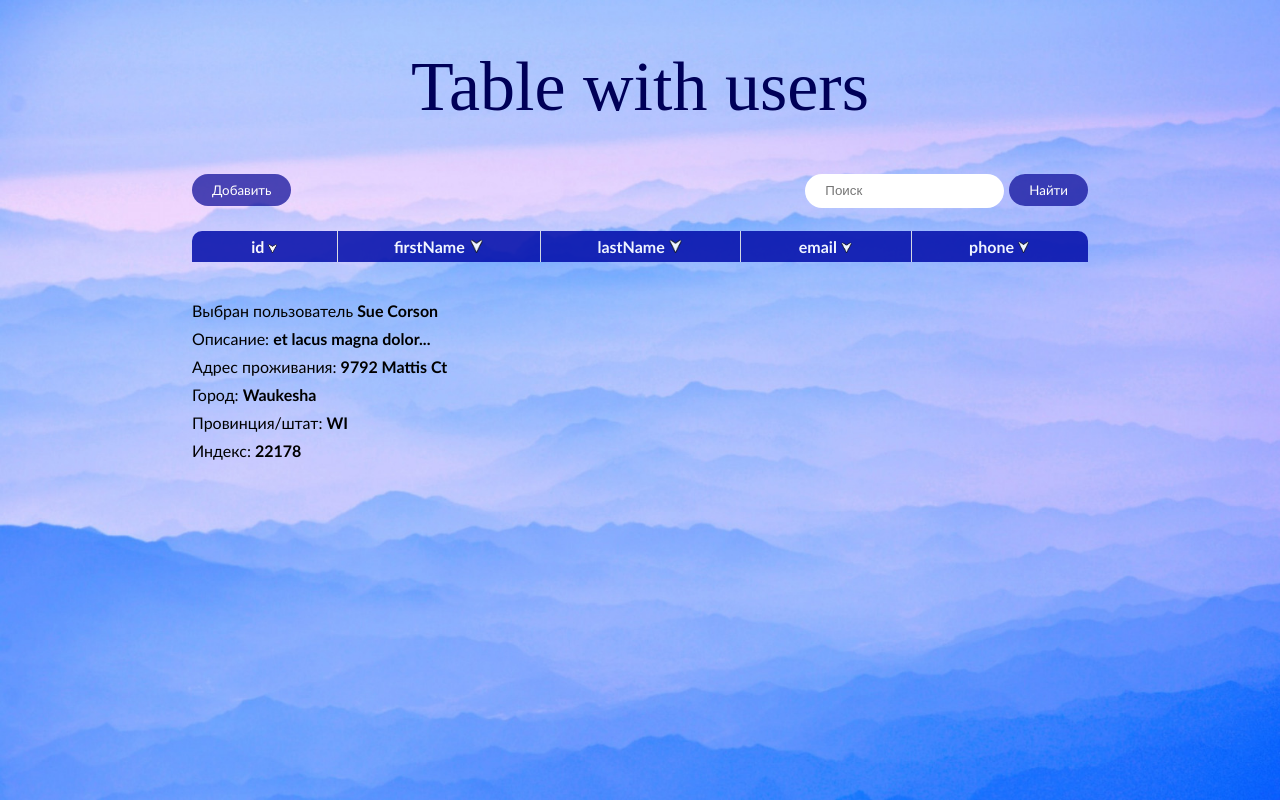
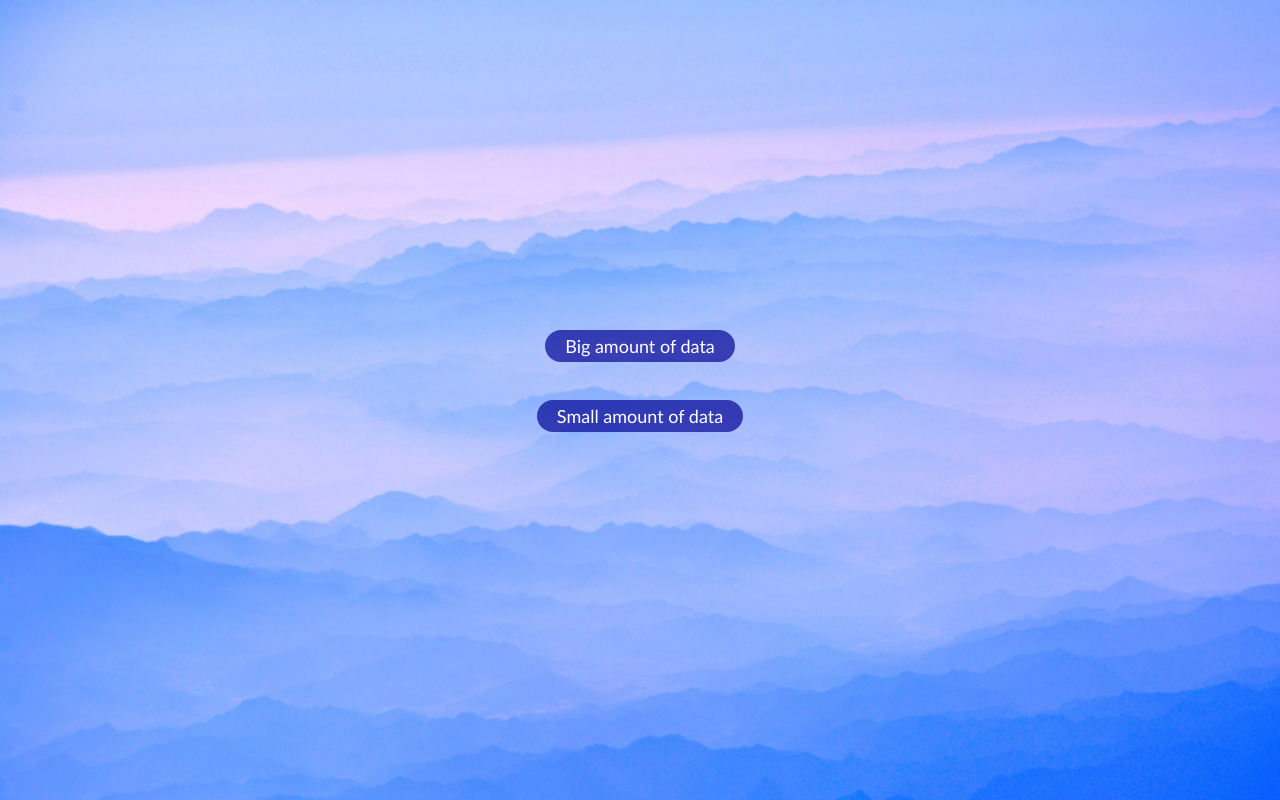
Before and after one commit to elinaa21/test-task, a React app: page / in a window 1280 px wide. Built offline with nearby package versions, Linux system fonts and the light colour scheme; no server answers.

Commit message:
added choice of data

```diff
--- a/src/components/App/App.jsx
+++ b/src/components/App/App.jsx
@@ -1,9 +1,13 @@
 import React from 'react';
+import { connect } from 'react-redux';
+import PropTypes from 'prop-types';
 
+import store from '../../redux/store'
 import Table from '../Table/Table.jsx'
 import About from '../About/About.jsx';
 import Search from '../Search/Search.jsx';
 import AddField from '../AddField/AddField.jsx';
+import ChooseAmount from '../ChooseAmount/ChooseAmount.jsx';
 
 import './App.scss';
 
@@ -27,6 +31,8 @@ class App extends React.Component {
 
     render() {
         return (
+            !this.props.data || !this.props.data.length ?
+            <ChooseAmount /> :
             <div className='main'>
                 <h1>Table with users</h1>
                 <div className='options'>
@@ -41,4 +47,13 @@ class App extends React.Component {
     }
 }
 
-export default App;
+
+App.propTypes = {
+    data: PropTypes.array
+};
+
+const mapStateToProps = (state) => ({
+    data: state.table.data,
+});
+
+export default connect(mapStateToProps)(App);
--- /dev/null
+++ b/src/components/ChooseAmount/ChooseAmount.jsx
@@ -0,0 +1,46 @@
+import React from 'react';
+import { connect } from 'react-redux';
+import PropTypes from 'prop-types';
+
+import App from '../App/App.jsx'
+import { setData } from '../../redux/actions';
+
+import './ChooseAmount.scss';
+
+const ChooseAmount = (props) => {
+
+    const smallDataURL = 'http://www.filltext.com/?rows=32&id=%7Bnumber%7C1000%7D&firstName=%7BfirstName%7D&lastName=%7BlastName%7D&email=%7Bemail%7D&phone=%7Bphone%7C(xxx)xxx-xx-xx%7D&address=%7BaddressObject%7D&description=%7Blorem%7C32%7D';
+    const bigDataURL = 'http://www.filltext.com/?rows=1000&id=%7Bnumber%7C1000%7D&firstName=%7BfirstName%7D&delay=3&lastName=%7BlastName%7D&email=%7Bemail%7D&phone=%7Bphone%7C(xxx)xxx-xx-xx%7D&address=%7BaddressObject%7D&description=%7Blorem%7C32%7D'
+
+    const handleClick = (dataURL) => {
+        fetch(dataURL)
+            .then(res => res.json())
+            .then(res => {
+                props.setData(res);
+                console.log(props.data);
+            });
+    }
+
+    return (
+        props.data.length ? <App /> :
+        <div className='chooseAmount'>
+            <button className='chooseAmount__button' onClick={() => handleClick(bigDataURL)}>Big amount of data</button>
+            <button className='chooseAmount__button' onClick={() => handleClick(smallDataURL)}>Small amount of data</button>
+        </div>
+    )
+}
+
+ChooseAmount.propTypes = {
+    data: PropTypes.array,
+    setData: PropTypes.func
+};
+
+const mapStateToProps = (state) => ({
+    data: state.table.data,
+});
+
+const mapDispatchToProps = (dispatch) => ({
+    setData: (data) => dispatch(setData(data))
+});
+
+export default connect(mapStateToProps, mapDispatchToProps)(ChooseAmount);
--- /dev/null
+++ b/src/components/ChooseAmount/ChooseAmount.scss
@@ -0,0 +1,32 @@
+.chooseAmount {
+    width: 100%;
+    display: flex;
+    flex-direction: column;
+    align-items: center;
+    justify-content: center;
+    position: absolute;
+    top: 0;
+    right: 0;
+    left: 0;
+    bottom: 0;
+    overflow: scroll;
+    background: {
+        image: url(../../img/backround.jpg);
+        repeat: no-repeat;
+        attachment: fixed;
+        size: cover;
+    }
+
+    &__button {
+        font-family: Gill Sans, sans-serif;
+        font-size: large;
+        padding: 5px 20px;
+        border: none;
+        border-radius: 20px;
+        cursor: pointer;
+        color: white;
+        background-color: rgba(0, 0, 146, 0.685);
+        outline: none;
+        margin-bottom: 3%;
+    }
+}
--- a/src/components/Table/Table.jsx
+++ b/src/components/Table/Table.jsx
@@ -6,14 +6,11 @@ import arrowDown from '../../img/down.png';
 
 import './Table.scss';
 
-const smallDataURL = 'http://www.filltext.com/?rows=32&id=%7Bnumber%7C1000%7D&firstName=%7BfirstName%7D&lastName=%7BlastName%7D&email=%7Bemail%7D&phone=%7Bphone%7C(xxx)xxx-xx-xx%7D&address=%7BaddressObject%7D&description=%7Blorem%7C32%7D';
-
-const getUsers = () => {
-    const tableBody = document.getElementById('tableBody');
-    fetch(smallDataURL)
-        .then(res => res.json())
-        .then(res => {
-            res.forEach(user => {
+class Table extends React.Component {
+    addUsers = () => {
+        const tableBody = document.getElementById('tableBody');
+        const users20 = this.props.data.slice(0, 20);
+            users20.forEach(user => {
                 const tr = document.createElement('tr');
 
                 const tdId = tr.appendChild(document.createElement('td'));
@@ -33,12 +30,10 @@ const getUsers = () => {
 
                 tableBody.appendChild(tr);
             });
-        });
-}
+    }
 
-class Table extends React.Component {
     componentDidMount() {
-        getUsers();
+        this.addUsers();
     }
 
     render() {
@@ -76,17 +71,11 @@ class Table extends React.Component {
 }
 
 Table.propTypes = {
-    amountOfData: PropTypes.string,
     data: PropTypes.array
 };
 
 const mapStateToProps = (state) => ({
-    amountOfData: state.table.amountOfData,
     data: state.table.data,
 });
 
-// const mapDispatchToProps = (dispatch) => ({
-//     setData: (data)
-// });
-
 export default connect(mapStateToProps)(Table);
--- a/src/redux/actions.js
+++ b/src/redux/actions.js
@@ -4,8 +4,3 @@ export const setData = (data) => ({
     type: actionTypes.SET_DATA,
     payload: { data }
 });
-
-export const setAmountOfData = (amountOfData) => ({
-    type: actionTypes.SET_AMOUNT_OF_DATA,
-    payload: { amountOfData }
-});
--- a/src/redux/reducers.js
+++ b/src/redux/reducers.js
@@ -1,11 +1,9 @@
 export const actionTypes = {
-    SET_DATA: 'ADD_SMALL_DATA',
-    SET_AMOUNT_OF_DATA: 'SET_AMOUNT_OF_DATA'
+    SET_DATA: 'ADD_SMALL_DATA'
 }
 
 const initialState = {
     data: [],
-    amountOfData: '',
 };
 
 export const tableReducer = (state = initialState, action) => {
@@ -13,13 +11,7 @@ export const tableReducer = (state = initialState, action) => {
         case actionTypes.SET_DATA:
             return {
                 ...state,
-                data: action.payload.data
-            };
-
-        case actionTypes.SET_AMOUNT_OF_DATA:
-            return {
-                ...state,
-                data: action.payload.amountOfData
+                data: [...action.payload.data]
             };
 
         default:
```
